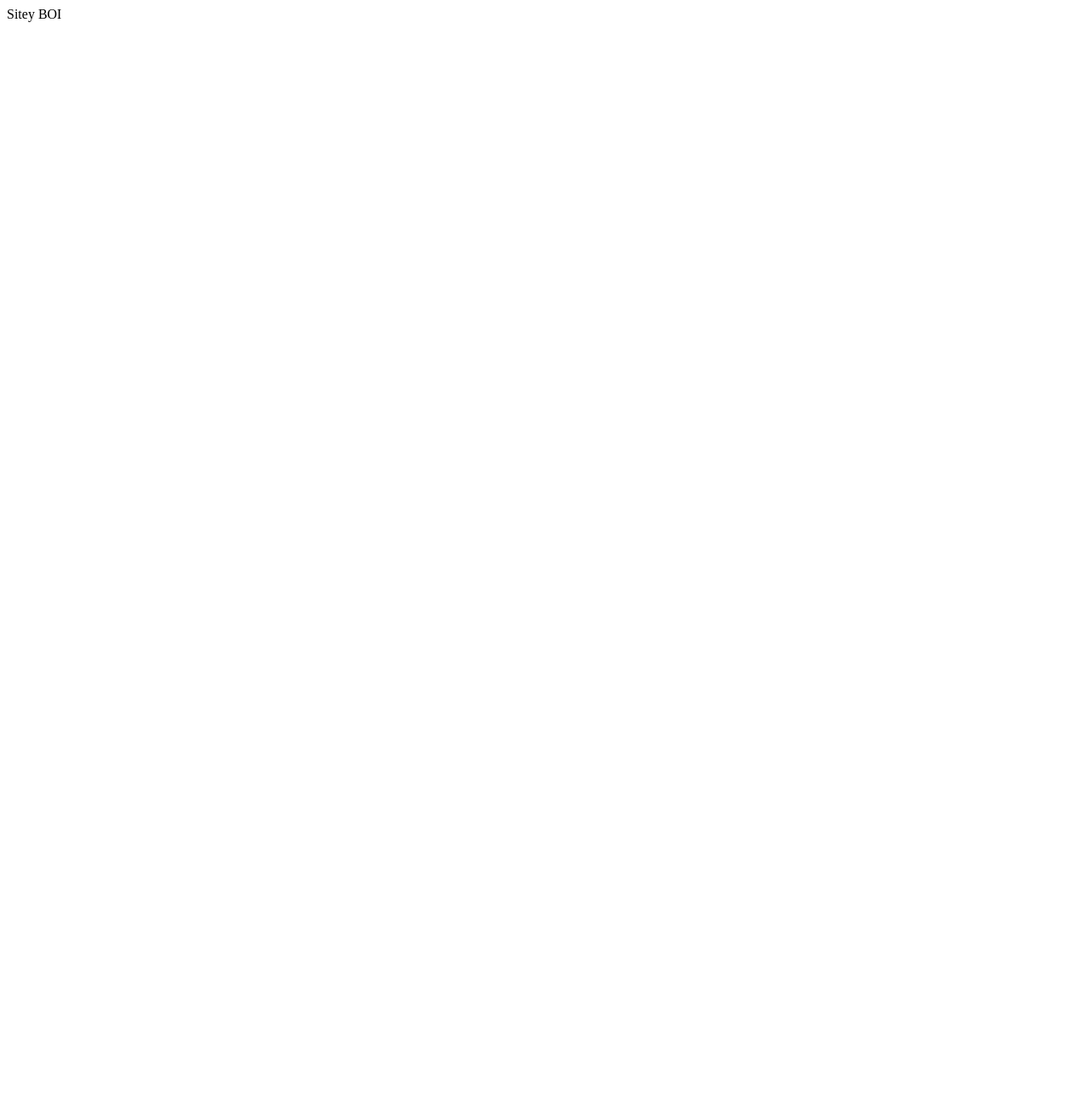
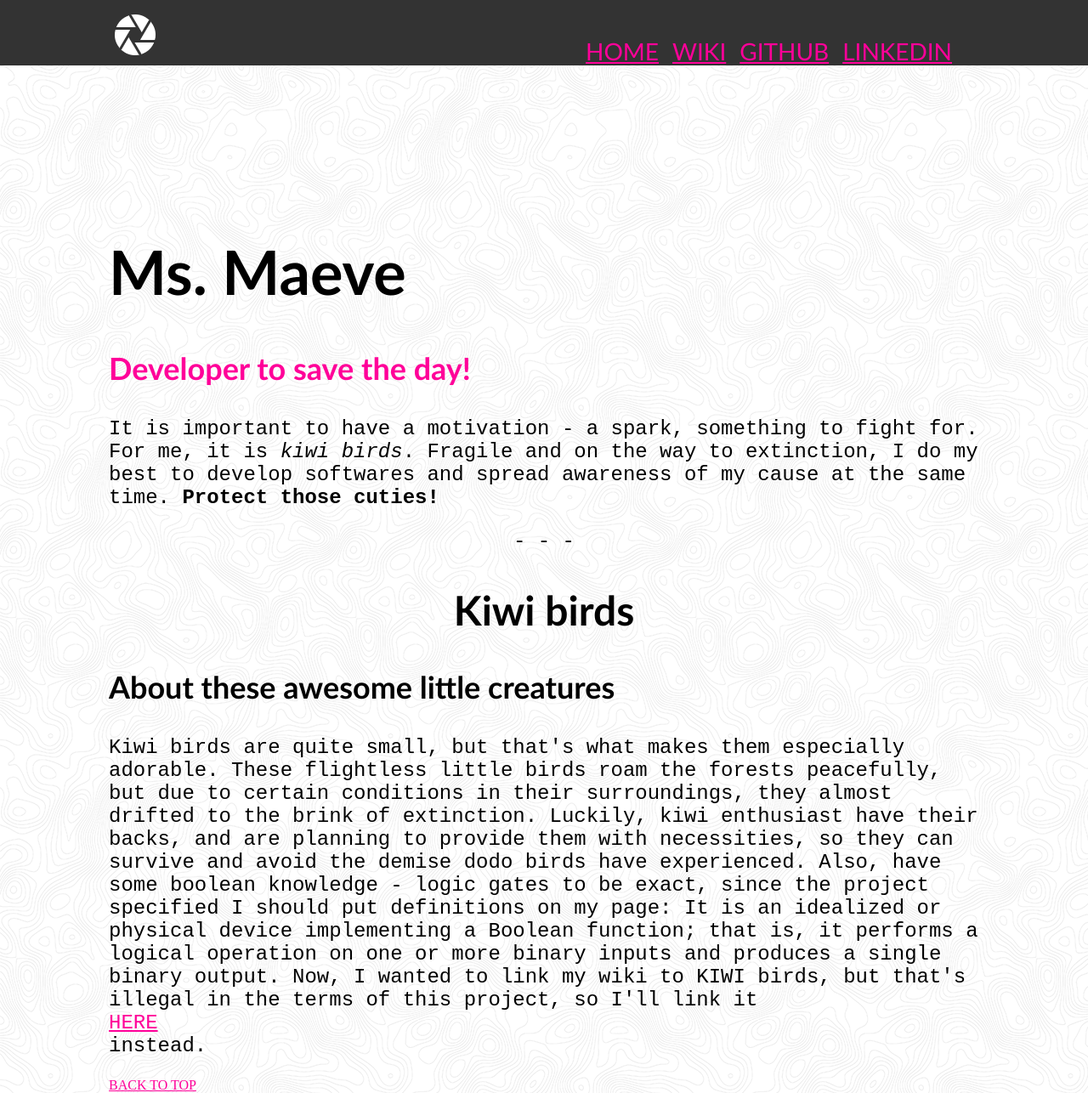
Before and after one commit to Albedaran/albedaran.github.io, a plain HTML site: page index.html in a window 1280 px wide. Shown: the whole page at 85% size. Before the commit the page ends 800 px from the top, so only its background shows below. Drawn offline with Linux system fonts and the light colour scheme.

Commit message:
Added files necessary to create the site

```diff
--- a/index.html
+++ b/index.html
@@ -1 +1,46 @@
-Sitey BOI
+<!DOCTYPE html>
+
+<html>
+    <head>
+        <meta charset="utf-8" />
+        <meta name="keywords" content="mysterious, maverick, hardboiled detective, kiwi, software developer">
+        <meta name="description" content="This is the site of Ms.Maeve, the best detective in town">
+        <title>I'm a birdie yo</title>
+        <link href="https://fonts.googleapis.com/css?family=Open+Sans" rel="stylesheet">
+        <link rel="stylesheet" type="text/css" href="StyleiBOI.css">
+    </head>
+    <body>
+        <div id="top"></div>
+        <img src="logo.png">
+        <div class="mainlinks">
+            <ul>
+                <li><a href="https://www.linkedin.com/in/zs%C3%B3fia-n%C3%A1dai-0a7b04191/">LINKEDIN</a></li>
+                <li><a href="https://github.com/Albedaran">GITHUB</a></li>
+                <li><a href="https://en.wikipedia.org/wiki/Logic_gate">WIKI</a></li>
+                <li><a href="index.html">HOME</a></li>
+            </ul>
+        </div>
+        <div class="boxyboi">
+            <div class="headline1">
+                <h1>Ms. Maeve</h1>
+                <h3>Developer to save the day!</h3>
+            </div>
+            <p>It is important to have a motivation - a spark, something to fight for.
+            For me, it is <em>kiwi birds</em>. Fragile and on the way to extinction, I do my best to develop softwares and spread awareness of my cause at the same time. <strong>Protect those cuties!</strong></p>
+            <div id="dashes">
+                <p>- - -</p>
+            </div>
+            <div class="headline2">
+                <h2>Kiwi birds</h2>
+                <h3>About these awesome little creatures</h3>
+            </div>
+            <p>Kiwi birds are quite small, but that's what makes them especially adorable. These flightless little birds roam the forests peacefully, but due to certain conditions in their surroundings, they almost drifted to the brink of extinction. Luckily, kiwi enthusiast have their backs, and are planning to provide them with necessities, so they can survive and avoid the demise dodo birds have experienced.
+                Also, have some boolean knowledge - logic gates to be exact, since the project specified I should put definitions on my page:
+                It is an idealized or physical device implementing a Boolean function; that is, it performs a logical operation on one or more binary inputs and produces a single binary output. Now, I wanted to link my wiki to KIWI birds, but that's illegal in the terms of this project, so I'll link it <a href="https://en.wikipedia.org/wiki/Kiwi">HERE</a> instead.
+            </p>
+            <div id=toplink>
+                <a href="#top">Back to top</a>
+            </div>
+        </div>
+    </body>
+</html>
```
Also changed, not shown: 1 other file.
